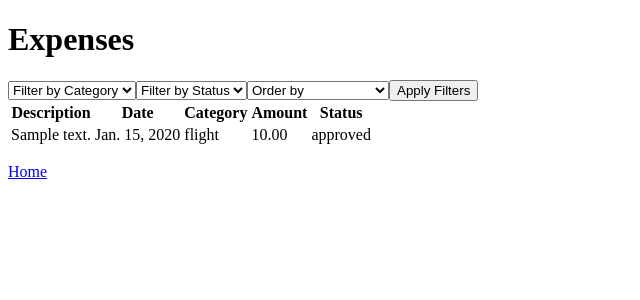
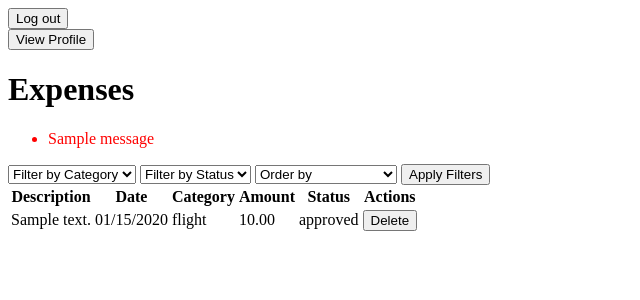
Before and after one commit to LenaPradoP/Breaking-Budget, a Django app: page /expenses/ in a window 1280 px wide. Shown: the top 300 px of the page, without its empty margins (0-640 px from the left). Run offline with Django 5.2, Linux system fonts and the light colour scheme; a user stored in the database is signed in; tables that the repository leaves empty hold one stand-in row (values such as "Sample post"); one stand-in notice (Sample message) is shown.

Commit message:
BE delete expense, pointed URLs to new home (list_expenses)

```diff
--- a/breaking_budget/settings.py
+++ b/breaking_budget/settings.py
@@ -129,3 +129,4 @@ AUTH_USER_MODEL = 'users.CustomUser' # tells django to use CustomUser and not th
 LOGIN_URL = "login"
 LOGIN_REDIRECT_URL = "/"
 LOGOUT_REDIRECT_URL = "/"
+SHORT_DATE_FORMAT = "M j, Y"
--- a/expenses/management/commands/create_initial_expenses.py
+++ b/expenses/management/commands/create_initial_expenses.py
@@ -26,6 +26,9 @@ class Command(BaseCommand):
             {"user": 7, "date": "2025-09-01", "status": "pending",  "category": "train",          "amount": "28.00",  "description": "Regional train"},
             {"user": 7, "date": "2025-09-07", "status": "approved", "category": "flight",         "amount": "420.00", "description": "Return flight"},
             {"user": 7, "date": "2025-09-07", "status": "rejected", "category": "hotel",         "amount": "220.00", "description": "3 nights hotel"},
+            {"user": 9, "date": "2025-09-07", "status": "pending", "category": "flight",         "amount": "50.00", "description": "BCN - MAD"},
+            {"user": 9, "date": "2025-09-07", "status": "approved", "category": "hotel",         "amount": "20.00", "description": "2 nights hotel"},
+            {"user": 9, "date": "2025-09-07", "status": "rejected", "category": "car",         "amount": "100.00", "description": "2 days car"},
         ]
 
         created = 0
--- a/expenses/urls.py
+++ b/expenses/urls.py
@@ -1,8 +1,9 @@
 from django.urls import path
-from .views import ListView
+from .views import ListView, DeleteView
 
 app_name = "expenses"
 
 urlpatterns = [
     path("", ListView.list_expenses, name="list_expenses"),
+    path("<int:pk>/delete/", DeleteView.delete_expense, name="delete_expense"),
 ]
--- a/templates/expenses/list_expenses.html
+++ b/templates/expenses/list_expenses.html
@@ -6,7 +6,34 @@
   <meta name="viewport" content="width=device-width, initial-scale=1" />
 </head>
 <body>
+      <form method="post" action="{% url 'users:logout' %}">
+        {% csrf_token %}
+        <button type="submit">Log out</button>
+      </form>
+
+      <form method="post" action="{% url 'users:user_detail' user.id %}">
+        {% csrf_token %}
+        <button type="submit">View Profile</button>
+      </form>
+
   <h1>Expenses</h1>
+
+  <!-- Flash messages -->
+  {% if messages %}
+    <ul>
+      {% for message in messages %}
+        <li style="color: red;">{{ message }}</li>
+      {% endfor %}
+    </ul>
+  {% endif %}
+
+  <!-- Filters (GET) -->
+  <form method="get">
+    {{ form.category }}
+    {{ form.status }}
+    {{ form.order_by }}
+    <button type="submit">Apply Filters</button>
+  </form>
 
   <table>
     <thead>
@@ -16,23 +43,22 @@
         <th>Category</th>
         <th>Amount</th>
         <th>Status</th>
+        <th>Actions</th>
       </tr>
     </thead>
-    <form method="get">
-    {{ form.category }}
-    {{ form.status }}
-    {{ form.order_by }}
-    <button type="submit">Apply Filters</button>
-</form>
     <tbody>
       {% for expense in expenses %}
         <tr>
           <td>{{ expense.description }}</td>
-          <td>{{ expense.date }}</td>
+          <td>{{ expense.date|date:"SHORT_DATE_FORMAT" }}</td>
           <td>{{ expense.category }}</td>
           <td>{{ expense.amount }}</td>
           <td>{{ expense.status }}</td>
           <td>
+            <form method="post" action="{% url 'expenses:delete_expense' expense.pk %}">
+              {% csrf_token %}
+              <button type="submit">Delete</button>
+            </form>
           </td>
         </tr>
       {% empty %}
@@ -42,7 +68,5 @@
       {% endfor %}
     </tbody>
   </table>
-
-  <p><a href="{% url 'users:home' %}">Home</a></p>
 </body>
 </html>
--- a/templates/users/detail_view.html
+++ b/templates/users/detail_view.html
@@ -8,7 +8,7 @@
     <p><strong>Last Name:</strong> {{ user.last_name }}</p>
     <p><strong>Username:</strong> {{ user.username }}</p>
     <p><strong>Email:</strong> {{ user.email }}</p>
-    <a href="{% url 'users:home' %}">Return Home</a>
+    <a href="{% url 'expenses:list_expenses' %}">Home</a>
     <form method=“post” action="{% url 'users:delete_user' user.pk %}">
         {% csrf_token %}
         {{ form.as_p }}
--- a/templates/users/list_users.html
+++ b/templates/users/list_users.html
@@ -41,6 +41,6 @@
       {% endfor %}
     </tbody>
   </table>
-  <p><a href="{% url 'users:home' %}">Home</a></p>
+  <p><a href="{% url 'expenses:list_expenses' %}">Home</a></p>
 </body>
 </html>
--- a/templates/users/new.html
+++ b/templates/users/new.html
@@ -24,7 +24,7 @@
         {{ form.password2 }} {{ form.password2.errors }}
     </p>
     <button type="submit">Create new Traveler</button>
-    <a href="{% url 'users:home' %}">Cancel</a>
+    <a href="{% url 'expenses:list_expenses' %}">Cancel</a>
   </form>
 </body>
 </html>
--- a/users/views/LoginView.py
+++ b/users/views/LoginView.py
@@ -9,17 +9,17 @@ def login_user(request):
         if form.is_valid():
             user = form.get_user()
             login(request, user)
-            return redirect("users:home")
+            return redirect("expenses:list_expenses")
     else:
         form = AuthenticationForm(request)
     return render(request, "users/login.html", {"form": form})
 
 
 def home(request):
-    return render(request, "users/home.html")
+    return render(request, "expenses/list_expenses.html")
 
 def logout_user(request):
     if request.method == "POST":
         logout(request)
         return redirect("users:login")
-    return redirect("users:home")
+    return redirect("expenses:list_expenses")
```
Also changed, not shown: expenses/views/DeleteView.py (added, +23 -0 lines).
